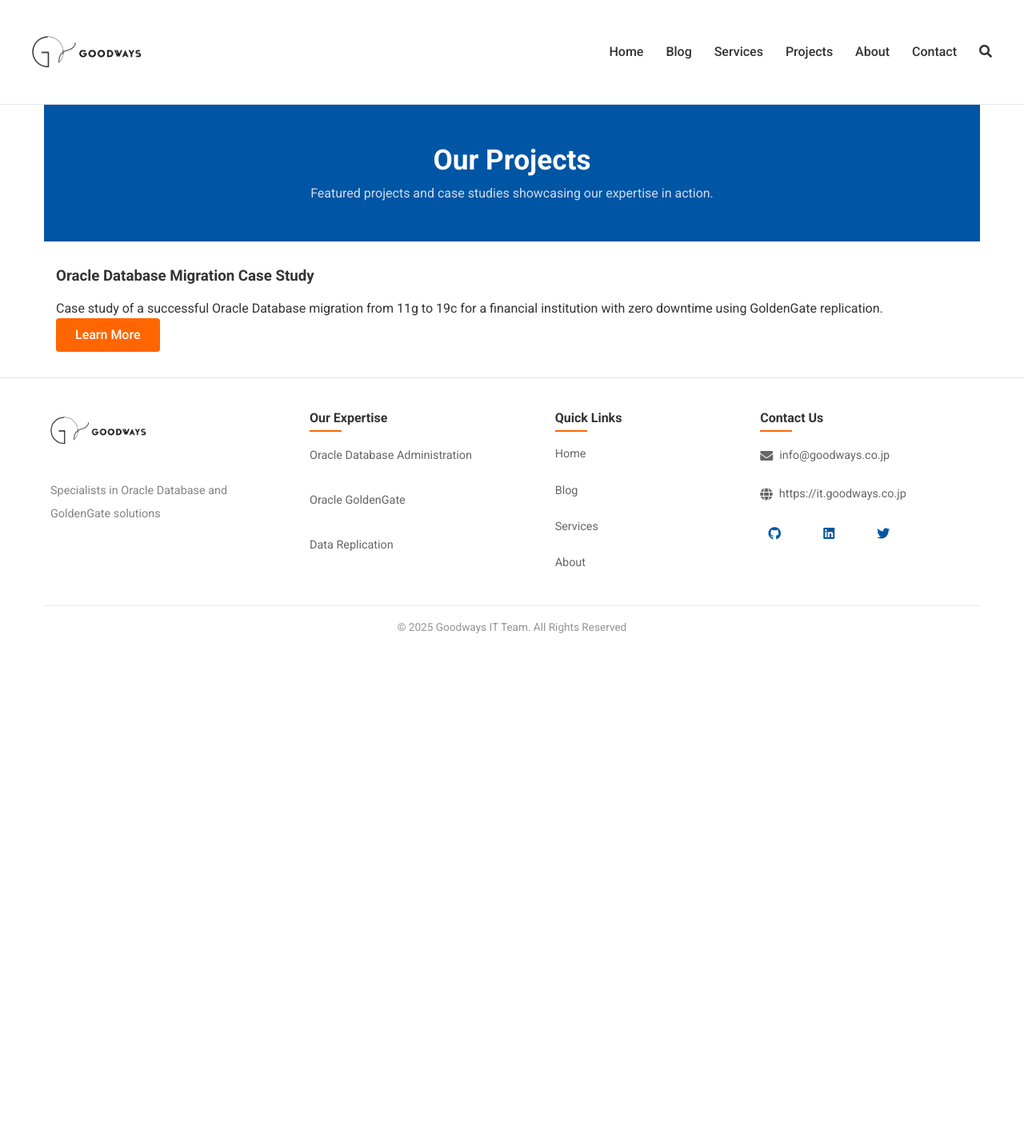
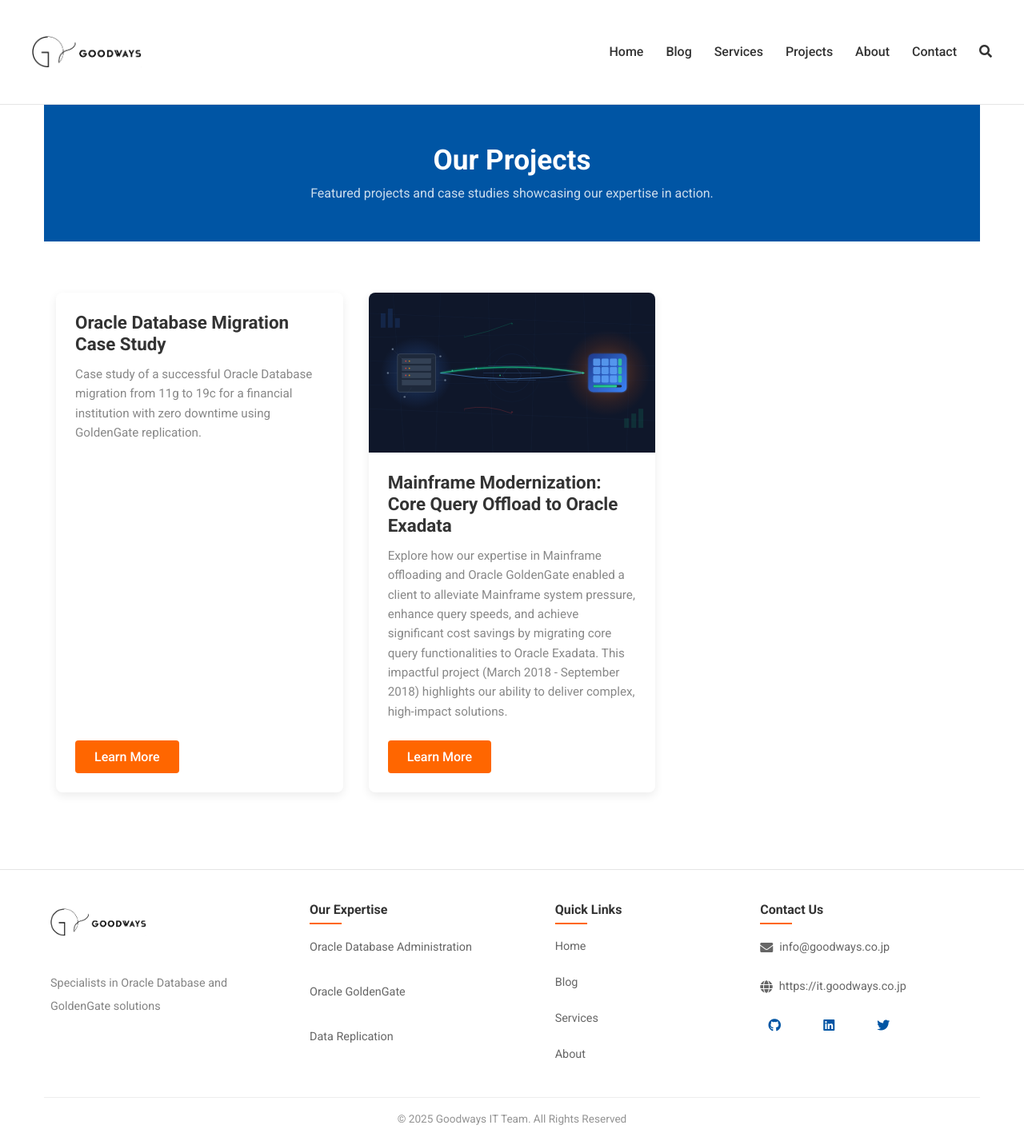
Before and after one commit to goodwaysIT/en, a Jekyll site: the page built from projects/index.html, in a window 1280 px wide. Shown: the whole page at 80% size. Built offline with Jekyll 4.4.1, drawn with Linux system fonts in a browser that asks for light colours; before the commit the page ends 900 px from its top, so only the background shows below that.

Commit message:
adjust project page style and post new project content

```diff
--- a/_includes/footer.html
+++ b/_includes/footer.html
@@ -44,7 +44,7 @@
           </li>
         </ul>
         <div class="social-links" style="margin-top: 0.75rem;">
-          <a href="#" target="_blank" aria-label="GitHub" style="color: #0055a4; margin-right: 1rem;"><i class="fab fa-github"></i></a>
+          <a href="https://github.com/goodwaysIT" target="_blank" aria-label="GitHub" style="color: #0055a4; margin-right: 1rem;"><i class="fab fa-github"></i></a>
           <a href="#" target="_blank" aria-label="LinkedIn" style="color: #0055a4; margin-right: 1rem;"><i class="fab fa-linkedin"></i></a>
           <a href="#" target="_blank" aria-label="Twitter" style="color: #0055a4;"><i class="fab fa-twitter"></i></a>
         </div>
--- a/_includes/head.html
+++ b/_includes/head.html
@@ -7,6 +7,11 @@
   <title>{% if page.title %}{{ page.title }} | {{ site.title }}{% else %}{{ site.title }} | Oracle Database & GoldenGate Solutions{% endif %}</title>
 
   <link rel="stylesheet" href="{{ "/assets/css/main.css" | relative_url }}">
+
+  <!-- Load project-specific CSS only on the projects page -->
+  {% if page.url == '/projects/' or page.url == '/projects/index.html' %}
+  <link rel="stylesheet" href="{{ "/assets/css/project.css" | relative_url }}">
+  {% endif %}
   <link rel="canonical" href="{{ page.url | replace:'index.html','' | absolute_url }}">
   <link rel="icon" type="image/x-icon" href="{{ "/assets/images/favicon.ico" | relative_url }}">
 
--- /dev/null
+++ b/_projects/mainframe-query-offload-exadata-case-study.md
@@ -0,0 +1,68 @@
+---
+layout: page
+title: "Mainframe Modernization: Core Query Offload to Oracle Exadata"
+description: "Case study: How our team successfully offloaded Mainframe query applications to Oracle Exadata using GoldenGate, dramatically reducing costs and boosting performance for a key client."
+excerpt: "Explore how our expertise in Mainframe offloading and Oracle GoldenGate enabled a client to alleviate Mainframe system pressure, enhance query speeds, and achieve significant cost savings by migrating core query functionalities to Oracle Exadata. This impactful project (March 2018 - September 2018) highlights our ability to deliver complex, high-impact solutions."
+order: 2
+image: /assets/images/case-studies/mainframe-exadata-offload-overview.svg # 替换为项目主图
+tags: ["Mainframe Modernization", "Oracle Exadata", "GoldenGate", "Cost Optimization", "Performance Tuning", "EBCDIC", "Legacy System Migration"]
+---
+
+# Mainframe Modernization: Core Query Offload to Oracle Exadata
+
+## Client Challenge: Spiraling Costs and Performance Bottlenecks
+
+Our client, a prominent institution, faced a critical challenge: their core transaction volume was experiencing rapid growth, placing immense pressure on their existing Mainframe system. This led to several pressing issues:
+
+*   **Escalating Operational Costs**: The MIPS consumption on the Mainframe was steadily increasing, driving up operational expenses.
+*   **Diminishing System Responsiveness**: Users experienced slower response times for critical query applications, impacting business efficiency.
+*   **Scalability Concerns**: The existing Mainframe infrastructure struggled to keep pace with the projected growth in transaction loads.
+
+The imperative was clear: a strategic solution was needed to alleviate Mainframe pressure, enhance performance, and gain effective control over escalating costs without disrupting core business operations. This initiative spanned from **March 2018 to September 2018**.
+
+## Our Strategic Solution: Intelligent Offloading with Oracle GoldenGate & Exadata
+
+We were engaged to architect and implement a robust solution. Our approach was multi-faceted, focusing on deep analysis, collaborative design, and flawless execution.
+
+### Phase 1: Collaborative Blueprint & Winning Strategy
+Understanding the intricacies of the client's environment was paramount. We:
+*   **Conducted In-depth Analysis**: Collaborated closely with the client and engaged with leading technology vendors to perform a thorough assessment of the Mainframe workload and query patterns.
+*   **Developed a Compelling Proposal**: Leveraged our expertise to design a comprehensive offloading strategy, demonstrating clear ROI and risk mitigation.
+*   **Secured Project Mandate**: Successfully articulated the value proposition, leading to our team winning the competitive bid to spearhead this critical transformation.
+
+![Conceptual diagram of Mainframe offload architecture]({{ '/assets/images/case-studies/mainframe-exadata-architecture-diagram.svg' | relative_url }})
+*<center>Caption: Conceptual architecture illustrating the offloading of Mainframe queries to Oracle Exadata via GoldenGate.</center>*
+
+### Phase 2: Seamless Execution with Oracle GoldenGate & Exadata
+The core of our solution involved intelligently offloading high-volume, read-intensive query applications from the Mainframe to a high-performance Oracle Exadata platform.
+*   **Oracle GoldenGate for Real-time Replication**: We implemented Oracle GoldenGate to ensure near real-time, reliable data synchronization between the Mainframe (source) and Oracle Exadata (target). This guaranteed data consistency and enabled a phased, low-risk migration.
+*   **Oracle Exadata for Peak Performance**: By migrating query workloads to Oracle Exadata, renowned for its extreme performance and scalability, the client experienced a dramatic improvement in query execution times.
+*   **Cost-Effective Scalability**: This strategic offload significantly reduced the processing load (MIPS/MSU) on the Mainframe, leading to substantial cost savings and providing a scalable platform for future growth.
+
+These strategic implementations in Phase 2 were pivotal in delivering substantial performance gains and cost efficiencies to the client.
+
+### Phase 3: Empowering Development with Custom EBCDIC Parsing Tools
+Recognizing the complexities of Mainframe data formats, we went the extra mile to empower the client's application development teams.
+*   **EBCDIC Data Transformation**: Mainframe systems often utilize EBCDIC encoding, which differs from ASCII/Unicode used in open systems. To bridge this gap, we developed and delivered custom parsing solutions.
+*   **Java & PL/SQL Parsers**: We provided robust EBCDIC message field content parsers in both Java and PL/SQL. This enabled developers to easily access and utilize Mainframe data on the Oracle Exadata platform, accelerating development cycles for new applications and reports.
+
+The provision of these custom parsing tools was crucial, enabling the client's development teams to overcome data format complexities and effectively leverage the new data platform.
+
+## Tangible Business Outcomes & Lasting Impact
+
+The Mainframe query offload project delivered significant and measurable benefits to our client:
+
+*   **Drastic Reduction in Mainframe Operational Costs**: Significantly lowered MIPS consumption and associated licensing/operational expenses.
+*   **Exponential Improvement in Query Performance**: Core query application response times were dramatically reduced, boosting user productivity and satisfaction.
+*   **Enhanced System Scalability & Resilience**: The Oracle Exadata platform provided a robust and scalable environment to handle peak transaction loads and future growth.
+*   **Mitigated Migration Risk**: The use of Oracle GoldenGate ensured a zero-downtime migration for the offloaded query services.
+*   **Accelerated Application Development**: Custom EBCDIC parsing tools streamlined data access and integration for development teams.
+
+![Graph showing performance improvement and cost reduction]({{ '/assets/images/case-studies/performance-cost-graph.svg' | relative_url }})
+*<center>Caption: Illustrative impact on query performance and Mainframe operational costs.</center>*
+
+This case study exemplifies GoodwaysIT's profound expertise in Mainframe modernization, Oracle technologies (GoldenGate, Exadata), and complex data integration. We are committed to delivering solutions that not only solve immediate technical challenges but also drive tangible business value and empower our clients for sustained success.
+
+---
+
+*To learn more about how GoodwaysIT can help you optimize your Mainframe environment and leverage modern data platforms, contact us today.*
--- /dev/null
+++ b/assets/css/project.css
@@ -0,0 +1,81 @@
+.project-grid {
+  display: grid;
+  grid-template-columns: repeat(auto-fill, minmax(320px, 1fr));
+  gap: 2rem;
+  margin-top: 2rem;
+  margin-bottom: 4rem; /* Add some space at the bottom */
+}
+
+.project-card {
+  background-color: #ffffff;
+  border-radius: 8px;
+  box-shadow: 0 4px 12px rgba(0,0,0,0.08);
+  overflow: hidden;
+  display: flex;
+  flex-direction: column;
+  transition: transform 0.3s ease, box-shadow 0.3s ease;
+}
+
+.project-card:hover {
+  transform: translateY(-5px);
+  box-shadow: 0 8px 20px rgba(0,0,0,0.12);
+}
+
+.project-card .project-image {
+  width: 100%;
+  height: 200px;
+  overflow: hidden;
+  background-color: #f5f5f5; /* Light gray background for images */
+}
+
+.project-card .project-image img {
+  width: 100%;
+  height: 100%;
+  object-fit: cover;
+  transition: transform 0.3s ease;
+}
+
+.project-card:hover .project-image img {
+  transform: scale(1.05);
+}
+
+.project-card .project-content {
+  padding: 1.5rem;
+  display: flex;
+  flex-direction: column;
+  flex-grow: 1;
+}
+
+.project-card .project-title {
+  font-size: 1.4rem;
+  margin-bottom: 0.75rem;
+  color: #333333;
+}
+
+.project-card .project-description {
+  font-size: 0.95rem;
+  color: #888888;
+  margin-bottom: 1.5rem;
+  flex-grow: 1;
+}
+
+.project-card .btn {
+  margin-top: auto;
+  align-self: flex-start;
+}
+
+@media (max-width: 768px) {
+  .project-grid {
+    grid-template-columns: repeat(auto-fill, minmax(280px, 1fr));
+  }
+}
+
+@media (max-width: 576px) {
+  .project-grid {
+    grid-template-columns: 1fr;
+  }
+
+  .project-card .project-title {
+    font-size: 1.2rem;
+  }
+}
--- a/projects/index.html
+++ b/projects/index.html
@@ -3,6 +3,8 @@
 title: Our Projects
 description: Featured projects and case studies showcasing our expertise in action.
 ---
+
+
 
 <div class="projects-listing">
   {% assign sorted_projects = site.projects | sort: 'order' %}
--- a/search-data.json
+++ b/search-data.json
@@ -5,11 +5,11 @@
   {% assign posts = site.posts | concat: site.services | concat: site.projects %}
   {% for post in posts %}
     "{{ post.url | slugify }}": {
-      "title": "{{ post.title | xml_escape }}",
-      "url": "{{ post.url | relative_url | xml_escape }}",
+      "title": {{ post.title | strip_newlines | jsonify }},
+      "url": {{ post.url | relative_url | strip_newlines | jsonify }},
       "category": "{% if post.collection == 'posts' %}Blog{% elsif post.collection == 'services' %}Service{% elsif post.collection == 'projects' %}Project{% endif %}",
       "content": {{ post.content | strip_html | strip_newlines | strip | jsonify }},
-      "excerpt": "{{ post.excerpt | strip_html | strip_newlines | strip | truncatewords: 25 | xml_escape }}"
+      "excerpt": {{ post.excerpt | strip_html | strip_newlines | strip | truncatewords: 25 | jsonify }}
     }{% unless forloop.last %},{% endunless %}
   {% endfor %}
 }
```
Also changed, not shown: _projects/oracle-migration-case-study.md (+0 -2 lines), assets/images/case-studies/mainframe-exadata-architecture-diagram.svg (added), assets/images/case-studies/mainframe-exadata-offload-overview.svg (added), assets/images/case-studies/performance-cost-graph.svg (added).
